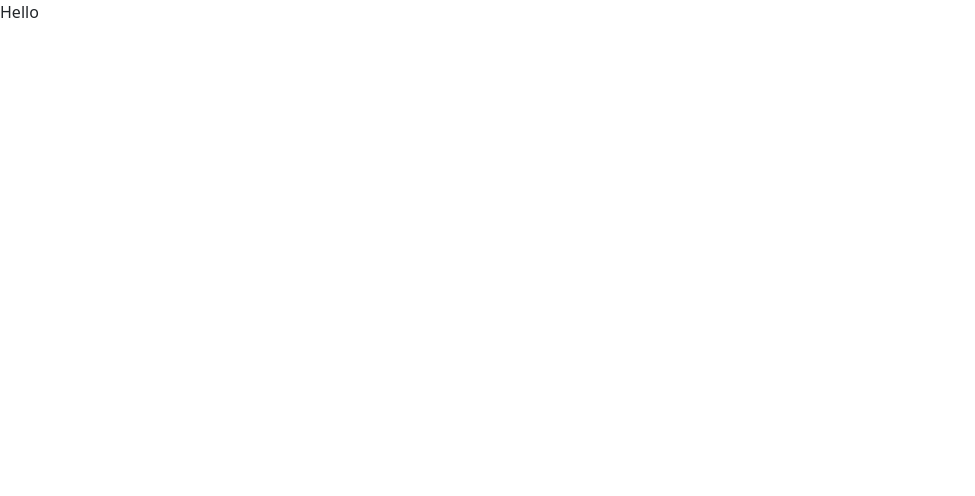
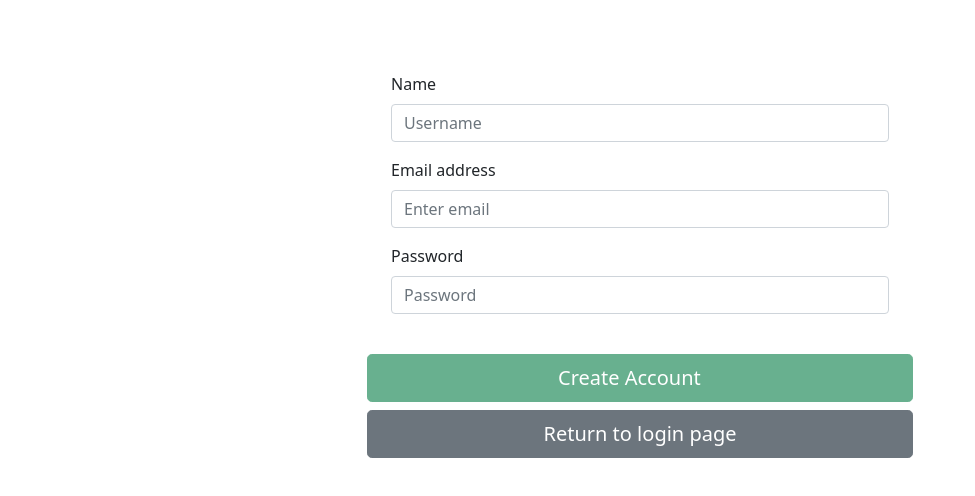
Before and after one commit to VitorLimaRios/case-stone-frontend, a React (Create React App) app: page /register in a window 1280 px wide. Shown: the top 496 px of the page, without its empty margins (0-975 px from the left). Built offline with nearby package versions, Linux system fonts and the light colour scheme.

Commit message:
feat - add register page

```diff
--- a/src/components/Forms.jsx
+++ b/src/components/Forms.jsx
@@ -17,7 +17,7 @@ function Forms({ username, useremail, userpassword }) {
       <Form.Label>Name</Form.Label>
       <Form.Control
         type="name"
-        placeholder="Enter a name"
+        placeholder="Username"
         onChange={({ target }) => setName(target.value)}
       />
     </Form.Group>
--- a/src/pages/Register.jsx
+++ b/src/pages/Register.jsx
@@ -1,10 +1,22 @@
 import React from 'react';
+import { Col, Container, Row } from 'react-bootstrap';
+import { Forms, SubmitButton, RedirectButton } from '../components';
 
 function Register() {
   return (
-    <div>
-      Hello
-    </div>
+    <Container>
+      <Row
+        className="mt-5 justify-content-center"
+      >
+        <Col className="col" md={{ span: 6 }}>
+          <Forms username useremail userpassword />
+          <div className="d-grid gap-2">
+            <SubmitButton text="Create Account" API_URL path="/characters" />
+            <RedirectButton text="Return to login page" path="/login" />
+          </div>
+        </Col>
+      </Row>
+    </Container>
   );
 }
 
```
